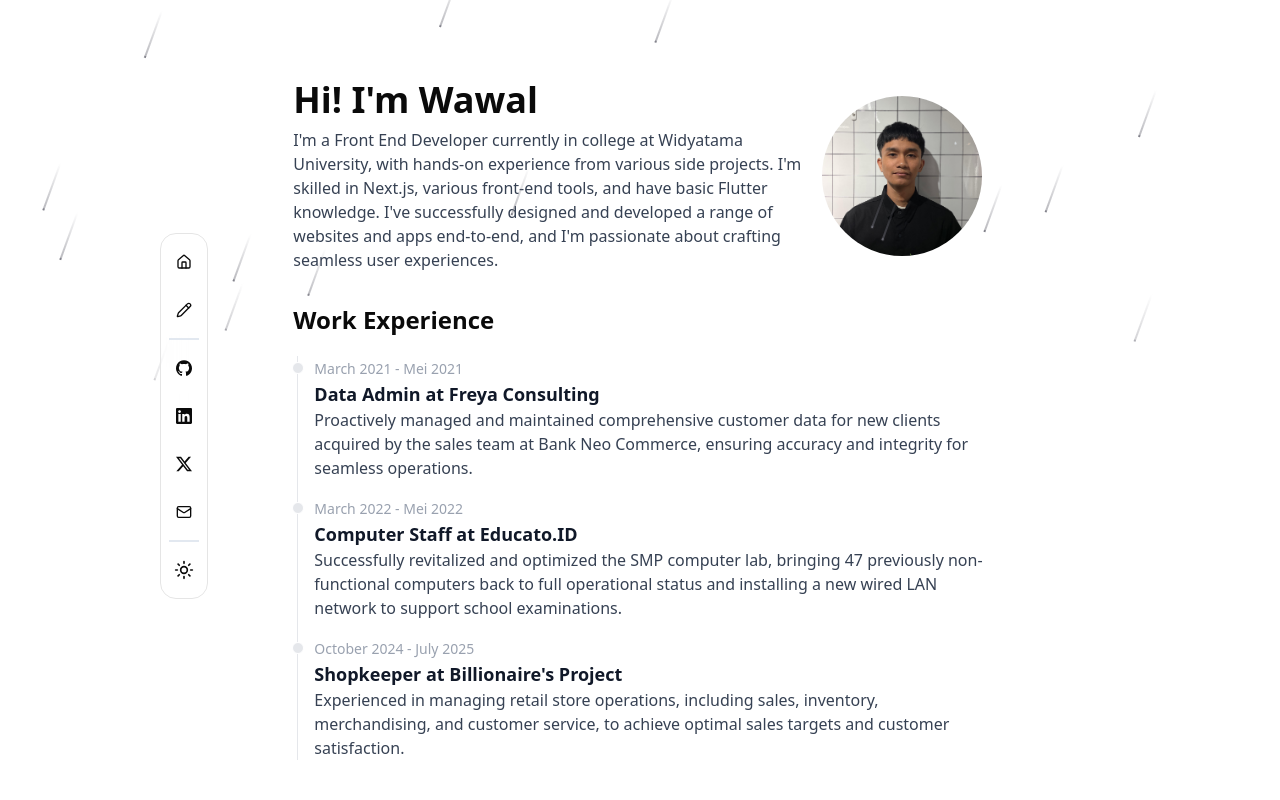
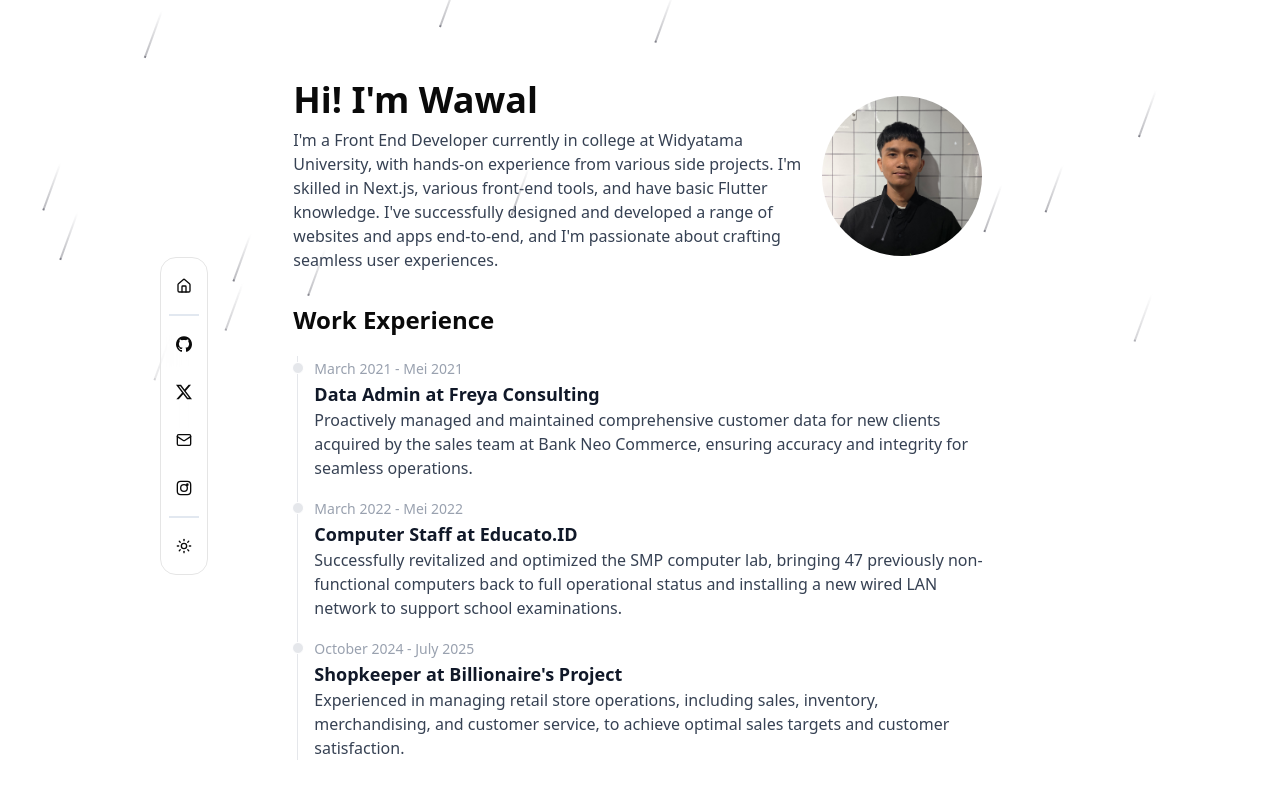
Before and after one commit to kucingliaw/kucingliaw.github.io, a Next.js app: page / in a window 1280 px wide. Shown: the top 800 px of the page. Built offline with nearby package versions, Linux system fonts and the light colour scheme.

Commit message:
`Added Instagram icon and updated social media links in CustomDock component`

```diff
--- a/components/CustomDock.tsx
+++ b/components/CustomDock.tsx
@@ -68,34 +68,61 @@ const Icons = {
       ></path>
     </svg>
   ),
+  instagram: (props: IconProps) => (
+    <svg
+      viewBox="0 0 24 24"
+      fill="none"
+      stroke="currentColor"
+      strokeWidth="2"
+      strokeLinecap="round"
+      strokeLinejoin="round"
+      xmlns="http://www.w3.org/2000/svg"
+      {...props}
+    >
+      <title>Instagram</title>
+      <rect x="2" y="2" width="20" height="20" rx="5" />
+      <circle cx="12" cy="12" r="5" />
+      <circle cx="17" cy="7" r="1" />
+    </svg>
+  ),
 };
 
 const DATA = {
   navbar: [
-    { href: "#", icon: HomeIcon, label: "Home" },
-    { href: "#", icon: PencilIcon, label: "Blog" },
+    { href: "/", icon: HomeIcon, label: "Home" },
+    // { href: "#", icon: PencilIcon, label: "Blog" }, // Blog icon commented out
   ],
   contact: {
     social: {
       GitHub: {
         name: "GitHub",
-        url: "#",
+        url: "https://github.com/kucingliaw",
         icon: Icons.github,
+        external: true,
       },
-      LinkedIn: {
-        name: "LinkedIn",
-        url: "#",
-        icon: Icons.linkedin,
-      },
+      // LinkedIn: {
+      //   name: "LinkedIn",
+      //   url: "#",
+      //   icon: Icons.linkedin,
+      //   external: true,
+      // }, // LinkedIn icon commented out
       X: {
         name: "X",
-        url: "#",
+        url: "https://x.com/kucingliaw",
         icon: Icons.x,
+        external: true,
       },
-      email: {
+      Email: {
         name: "Send Email",
-        url: "#",
+        url: "mailto:wawal.wiguna@gmail.com",
         icon: Icons.email,
+        external: true,
+      },
+      Instagram: {
+        name: "Instagram",
+        url: "https://instagram.com/kucingliaw",
+        icon: Icons.instagram,
+        external: true,
       },
     },
   },
@@ -148,13 +175,27 @@ export function CustomDock({
                       aria-label={item.label}
                       className={cn(
                         buttonVariants({ variant: "ghost", size: "icon" }),
-                        "size-12 rounded-full"
+                        "size-12 rounded-full cursor-pointer"
                       )}
+                      // Home is internal, so no target _blank
+                      onClick={
+                        item.label === "Home"
+                          ? (e) => {
+                              if (item.href === "/") {
+                                e.preventDefault();
+                                window.scrollTo({ top: 0, behavior: "smooth" });
+                              }
+                            }
+                          : undefined
+                      }
                     >
                       <item.icon className="size-4" />
                     </Link>
                   </TooltipTrigger>
-                  <TooltipContent>
+                  <TooltipContent
+                    side={!isMobile ? "right" : "bottom"}
+                    sideOffset={2}
+                  >
                     <p>{item.label}</p>
                   </TooltipContent>
                 </Tooltip>
@@ -173,13 +214,18 @@ export function CustomDock({
                       aria-label={social.name}
                       className={cn(
                         buttonVariants({ variant: "ghost", size: "icon" }),
-                        "size-12 rounded-full"
+                        "size-12 rounded-full cursor-pointer"
                       )}
+                      target="_blank"
+                      rel="noopener noreferrer"
                     >
                       <social.icon className="size-4" />
                     </Link>
                   </TooltipTrigger>
-                  <TooltipContent>
+                  <TooltipContent
+                    side={!isMobile ? "right" : "bottom"}
+                    sideOffset={2}
+                  >
                     <p>{name}</p>
                   </TooltipContent>
                 </Tooltip>
@@ -192,21 +238,28 @@ export function CustomDock({
             <DockIcon>
               <Tooltip>
                 <TooltipTrigger asChild>
-                  <div className="size-12 rounded-full flex items-center justify-center">
+                  <button
+                    type="button"
+                    className={cn(
+                      buttonVariants({ variant: "ghost", size: "icon" }),
+                      "size-12 rounded-full flex items-center justify-center"
+                    )}
+                    aria-label="Toggle theme"
+                    onClick={() =>
+                      setTheme(resolvedTheme === "light" ? "dark" : "light")
+                    }
+                  >
                     {resolvedTheme === "light" ? (
-                      <Sun
-                        className="w-5 h-5"
-                        onClick={() => setTheme("dark")}
-                      />
+                      <Sun className="w-5 h-5" />
                     ) : (
-                      <Moon
-                        className="w-5 h-5"
-                        onClick={() => setTheme("light")}
-                      />
+                      <Moon className="w-5 h-5" />
                     )}
-                  </div>
+                  </button>
                 </TooltipTrigger>
-                <TooltipContent>
+                <TooltipContent
+                  side={!isMobile ? "right" : "bottom"}
+                  sideOffset={2}
+                >
                   <p>Theme</p>
                 </TooltipContent>
               </Tooltip>
--- a/components/magicui/dock.tsx
+++ b/components/magicui/dock.tsx
@@ -6,8 +6,8 @@ import {
   MotionProps,
   MotionValue,
   useMotionValue,
-  useSpring,
-  useTransform,
+  // useSpring,
+  // useTransform,
 } from "motion/react";
 import React, { PropsWithChildren, useRef } from "react";
 
@@ -119,49 +119,11 @@ const DockIcon = ({
 }: DockIconProps) => {
   const ref = useRef<HTMLDivElement>(null);
   const padding = Math.max(6, size * 0.2);
-  const defaultMouseX = useMotionValue(Infinity);
-
-  const distanceCalc = useTransform(mouseX ?? defaultMouseX, (val: number) => {
-    const bounds = ref.current?.getBoundingClientRect() ?? { x: 0, width: 0 };
-    return val - bounds.x - bounds.width / 2;
-  });
-
-  const distanceCalcY = useTransform(mouseX ?? defaultMouseX, (val: number) => {
-    const bounds = ref.current?.getBoundingClientRect() ?? { y: 0, height: 0 };
-    return val - bounds.y - bounds.height / 2;
-  });
-
-  const sizeTransform = useTransform(
-    distanceCalc,
-    [-distance, 0, distance],
-    [size, magnification, size]
-  );
-
-  const sizeTransformY = useTransform(
-    distanceCalcY,
-    [-distance, 0, distance],
-    [size, magnification, size]
-  );
-
-  const scaleSize = useSpring(sizeTransform, {
-    mass: 0.1,
-    stiffness: 150,
-    damping: 12,
-  });
-
-  const scaleY = useSpring(
-    useTransform(distanceCalcY, [-distance, 0, distance], [1, 1.5, 1]),
-    {
-      mass: 0.1,
-      stiffness: 150,
-      damping: 12,
-    }
-  );
-
+  // Remove all transform/magnification logic
   return (
     <motion.div
       ref={ref}
-      style={{ width: scaleSize, height: scaleSize, padding }}
+      style={{ width: size, height: size, padding }}
       className={cn(
         "flex aspect-square cursor-pointer items-center justify-center rounded-full",
         className
```
